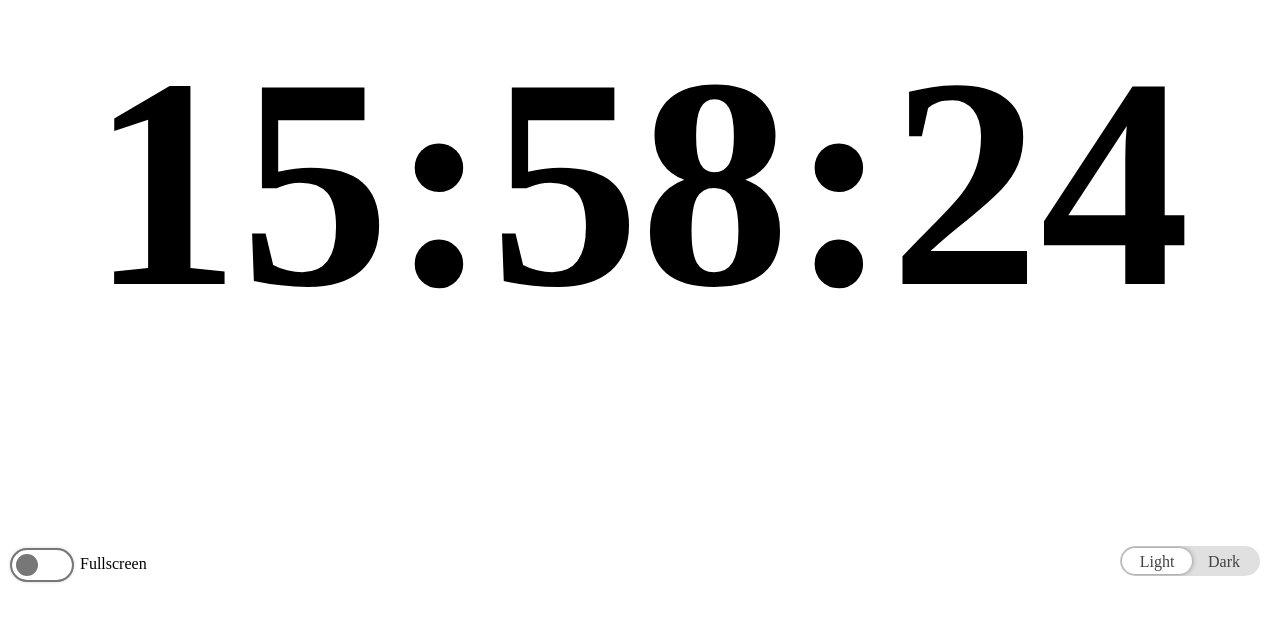
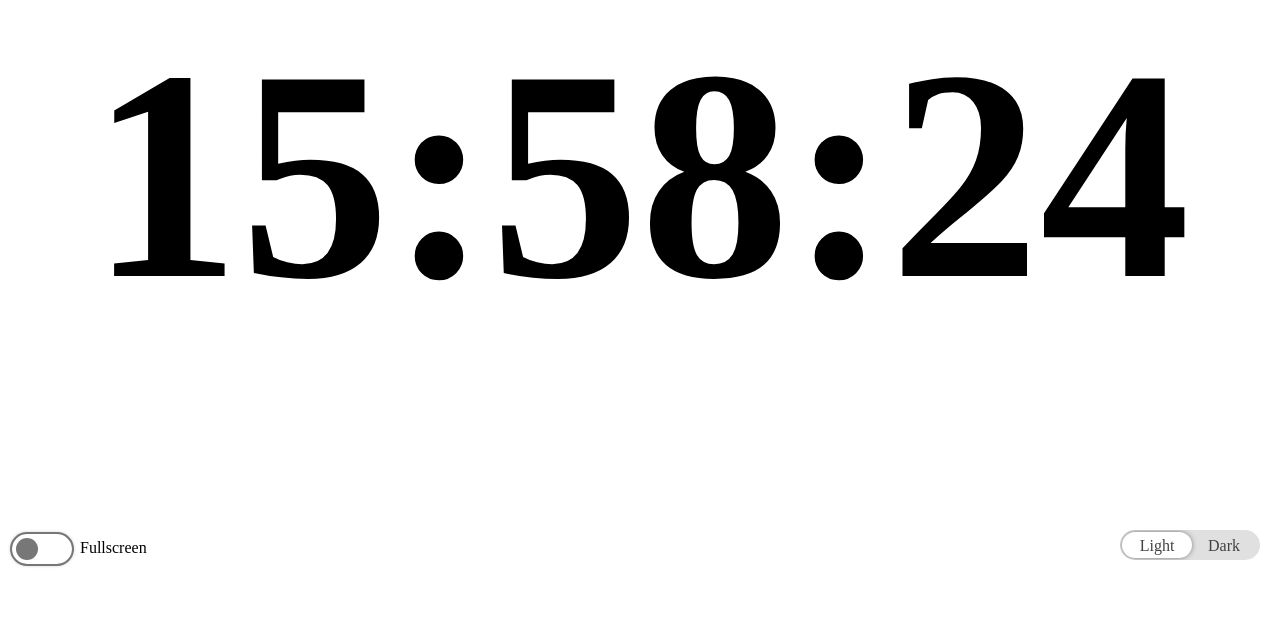
Before and after one commit to mohanvamsi06/minimal-clock, a plain HTML site: page index.html in a window 1280 px wide. Shown: the part 173-794 px from the top of the page. Drawn offline with Linux system fonts and the light colour scheme.

Commit message:
Update style.css

```diff
--- a/style.css
+++ b/style.css
@@ -2,7 +2,7 @@
     display: flex;
     justify-content: center;
     align-items: center;
-    height: 87vh;
+    height: 85vh;
   }
 
   h1 {
```
